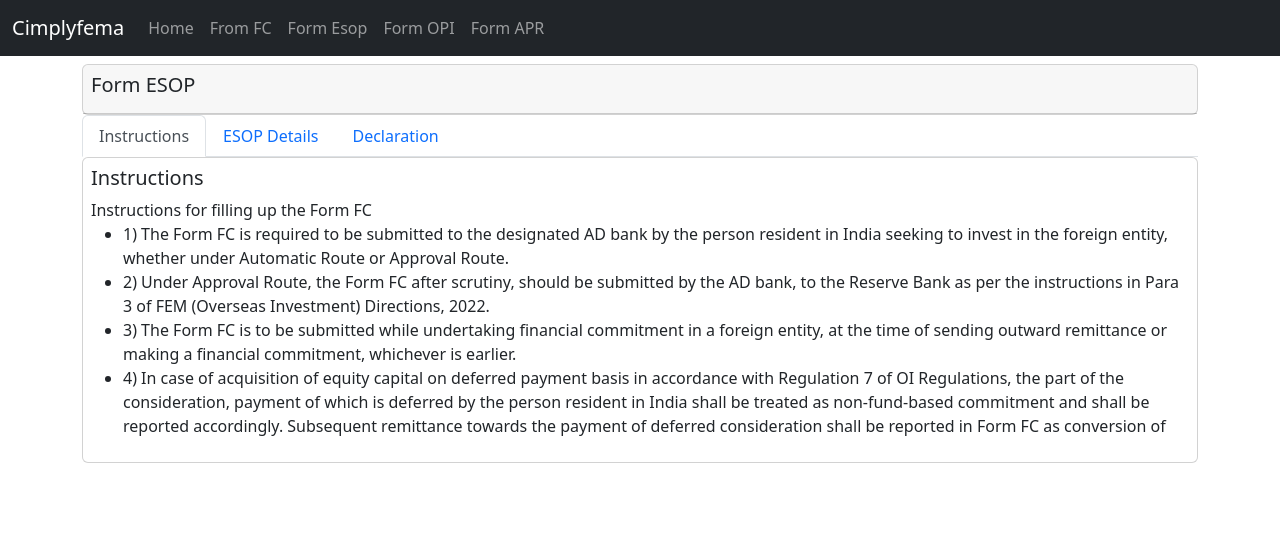
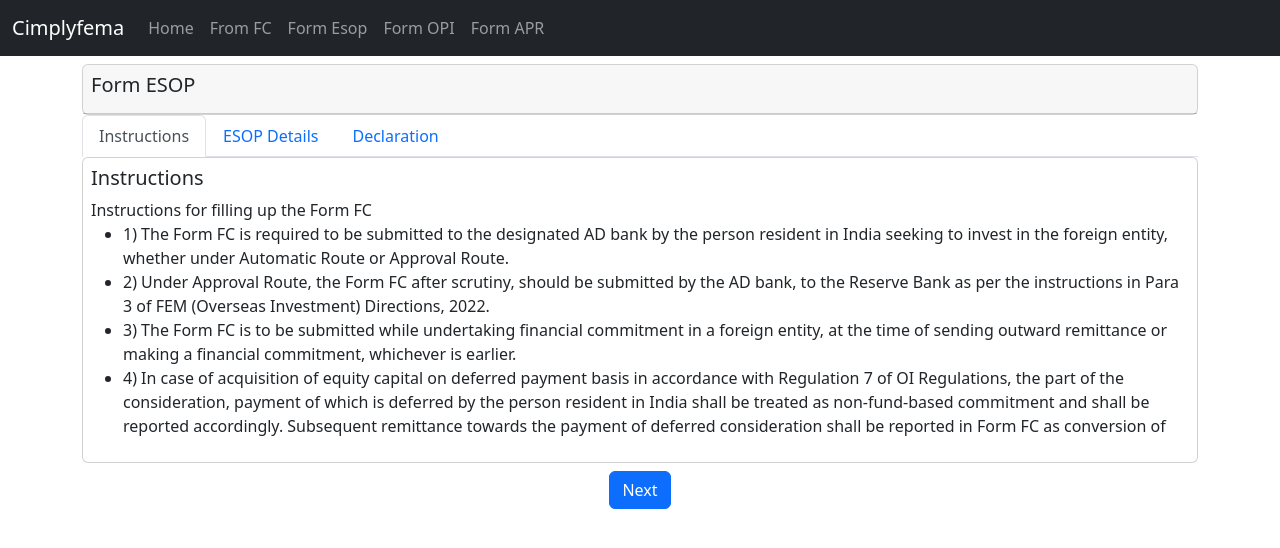
Before and after one commit to gouravbhardwajkarnal/cimplyfema_app, an Angular app: page /form-esop in a window 1280 px wide. Shown: the top 548 px of the page. Built offline with nearby package versions, Linux system fonts and the light colour scheme.

Commit message:
OPI from next back btn

```diff
--- a/src/app/components/form-esop/form-esop.component.html
+++ b/src/app/components/form-esop/form-esop.component.html
@@ -4,8 +4,9 @@
             <h5> Form ESOP</h5>
         </div>
     </div>
+
     <form [formGroup]="esopFormlist" (ngSubmit)="onSubmitESOPFrom()">
-        <tabset #tabset>
+        <tabset #tabset (click)="confirmTabSwitch($event)">
             <tab heading="Instructions">
                 <div class="card p-2">
                     <h5>Instructions</h5>
@@ -238,7 +239,7 @@
                                         maxlength="10"
                                         [class.is-invalid]="esopFormlist.get('Value_of_Shares').invalid && (esopFormlist.get('Value_of_Shares').dirty ||esopFormlist.get('Value_of_Shares').touched)">
                                 </div>
-                               <!--  <div class="col-lg-12 text-center">
+                                <!--  <div class="col-lg-12 text-center">
                                     <button (click)='NextTab(0)'>Next</button>
 
                                 </div> -->
@@ -348,5 +349,10 @@
                 </div>
             </tab>
         </tabset>
+
     </form>
+    <div class="col-lg-12 text-center mt-2 mb-3">
+        <input type="button" *ngIf="btnBack" (click)="btnBackchange()" class="btn btn-primary me-1" value="Back">
+        <input type="button" *ngIf="btnNext" (click)="changeTab()" class="btn btn-primary" value="Next">
+    </div>
 </div>
--- a/src/app/components/form-esop/form-esop.component.ts
+++ b/src/app/components/form-esop/form-esop.component.ts
@@ -1,7 +1,9 @@
-import { Component, OnInit } from '@angular/core';
-import { FormControl, FormGroup, Validators,FormArray } from '@angular/forms';
+import { Component, OnInit, ViewChild } from '@angular/core';
+import { FormControl, FormGroup, Validators, FormArray } from '@angular/forms';
 import { ActivatedRoute } from '@angular/router';
 import { ApiService } from 'src/app/service/api.service';
+import { TabsetComponent, TabDirective } from 'ngx-bootstrap/tabs';
+
 
 @Component({
   selector: 'app-form-esop',
@@ -9,52 +11,54 @@ import { ApiService } from 'src/app/service/api.service';
   styleUrls: ['./form-esop.component.css']
 })
 export class FormEsopComponent implements OnInit {
- esopFormlist:FormGroup
- CountryList: any=[];
-  constructor(private readonly route: ActivatedRoute,private apiService: ApiService) {
+  @ViewChild('tabset') tabset: any;
+  esopFormlist: FormGroup
+  CountryList: any = [];
+  constructor(private readonly route: ActivatedRoute, private apiService: ApiService) {
     // this.readCountry();
   }
-  foreigninvestmentProject=[
-    {id:'1',Type:'Yes'},
-    {id:'2',Type:'No'}
+  foreigninvestmentProject = [
+    { id: '1', Type: 'Yes' },
+    { id: '2', Type: 'No' }
   ]
-  Shareholding=[
-    {id:'1',Type:'Yes'},
-    {id:'2',Type:'No'}
+  Shareholding = [
+    { id: '1', Type: 'Yes' },
+    { id: '2', Type: 'No' }
   ]
-  submitted=false;
+  submitted = false;
   ngOnInit(): void {
-    this.esopFormlist=new FormGroup(
+
+    this.esopFormlist = new FormGroup(
       {
-        'NameofinvesteeCompany':new FormControl('',Validators.required),
-        'CIN_LIP':new FormControl('',Validators.required),
-        'PanNo':new FormControl('',[Validators.required,Validators.pattern('^[A-Za-z]{5}[0-9]{4}[A-Za-z]$')]),
-        'ESOP_Scheme_Name':new FormControl('',Validators.required),
-        'BR_EGM_Circular':new FormControl('',Validators.required),
-        'Date_Resolution':new FormControl('',Validators.required),
-        'Entry_Route':new FormControl('Automatic Route',Validators.required),
-        'Applicable_Sectoral_Cap':new FormControl('20',Validators.required),
-        'foreigninvestmentproject':new FormControl('',Validators.required),
-        'Shareholdingpattern':new FormControl('',Validators.required),
-        'Full_Name_Grantee':new FormControl('',Validators.required),
-        'Date_of_Issue':new FormControl('',Validators.required),
-        'Number_ESOP_Granted':new FormControl('',Validators.required),
-        'Country':new FormControl('',Validators.required),
-        'ResidentialStatus':new FormControl('',Validators.required),
-        'SubsidiarySDS':new FormControl('',Validators.required),
-        'Pre_determined_issue_price':new FormControl('',Validators.required),
-        'Conversion_ratio':new FormControl('',Validators.required),
-        'Equivalent_equity_shares':new FormControl('',Validators.required),
-        'Facevalue_equity_shares':new FormControl('',Validators.required),
-        'Value_of_Shares':new FormControl('',Validators.required),
-        'Non_Debt_Instruments':new FormControl('true'),
-        'sectoral_cap_statutory':new FormControl('true'),
-        'Indian_companies_reconstruction':new FormControl('true'),
-        'PMLA_UAPA':new FormControl('true'),
-        'enclose_documents':new FormControl('true'),
-        'certificate_Company_Secretary':new FormControl('true'),
-        'SEBI_registered':new FormControl('true'),
-        'necessary_documents':new FormControl('true')
+        'NameofinvesteeCompany': new FormControl('', Validators.required),
+        'CIN_LIP': new FormControl('', Validators.required),
+        'PanNo': new FormControl('', [Validators.required, Validators.pattern('^[A-Za-z]{5}[0-9]{4}[A-Za-z]$')]),
+        'ESOP_Scheme_Name': new FormControl('', Validators.required),
+        'BR_EGM_Circular': new FormControl('', Validators.required),
+        'Date_Resolution': new FormControl('', Validators.required),
+        'Entry_Route': new FormControl('Automatic Route', Validators.required),
+        'Applicable_Sectoral_Cap': new FormControl('20', Validators.required),
+        'foreigninvestmentproject': new FormControl('', Validators.required),
+        'Shareholdingpattern': new FormControl('', Validators.required),
+        'Full_Name_Grantee': new FormControl('', Validators.required),
+        'Date_of_Issue': new FormControl('', Validators.required),
+        'Number_ESOP_Granted': new FormControl('', Validators.required),
+        'Country': new FormControl('', Validators.required),
+        'ResidentialStatus': new FormControl('', Validators.required),
+        'SubsidiarySDS': new FormControl('', Validators.required),
+        'Pre_determined_issue_price': new FormControl('', Validators.required),
+        'Conversion_ratio': new FormControl('', Validators.required),
+        'Equivalent_equity_shares': new FormControl('', Validators.required),
+        'Facevalue_equity_shares': new FormControl('', Validators.required),
+        'Value_of_Shares': new FormControl('', Validators.required),
+        'Non_Debt_Instruments': new FormControl('true'),
+        'sectoral_cap_statutory': new FormControl('true'),
+        'Indian_companies_reconstruction': new FormControl('true'),
+        'PMLA_UAPA': new FormControl('true'),
+        'enclose_documents': new FormControl('true'),
+        'certificate_Company_Secretary': new FormControl('true'),
+        'SEBI_registered': new FormControl('true'),
+        'necessary_documents': new FormControl('true')
       }
     )
   }
@@ -63,20 +67,18 @@ export class FormEsopComponent implements OnInit {
       this.CountryList = data;
     });
   }
-  CounEquivalentEquityShares()
-  {
-     if(this.esopFormlist.value.Number_ESOP_Granted !='' && this.esopFormlist.value.Conversion_ratio !='')
-     {
-      var Number_ESOP=this.esopFormlist.value.Number_ESOP_Granted;
-      var Conversion_ratio=this.esopFormlist.value.Conversion_ratio;
-      var result=Number_ESOP*Conversion_ratio;
+  CounEquivalentEquityShares() {
+    if (this.esopFormlist.value.Number_ESOP_Granted != '' && this.esopFormlist.value.Conversion_ratio != '') {
+      var Number_ESOP = this.esopFormlist.value.Number_ESOP_Granted;
+      var Conversion_ratio = this.esopFormlist.value.Conversion_ratio;
+      var result = Number_ESOP * Conversion_ratio;
 
-      setTimeout(()=>{
+      setTimeout(() => {
         this.esopFormlist
           .valueChanges
-      .subscribe( _ => {
-          this.esopFormlist.get( 'Equivalent_equity_shares' ).patchValue( result, {emitEvent: false} );
-      } );
+          .subscribe(_ => {
+            this.esopFormlist.get('Equivalent_equity_shares').patchValue(result, { emitEvent: false });
+          });
       }, 1000);
 
     }
@@ -84,26 +86,23 @@ export class FormEsopComponent implements OnInit {
     //this.CountValueofShares();
   }
 
-  CountValueofShares()
-  {
-    if(this.esopFormlist.value.Equivalent_equity_shares !='' && this.esopFormlist.value.Facevalue_equity_shares !='')
-    {
-     var resultJ=this.esopFormlist.value.Equivalent_equity_shares*this.esopFormlist.value.Facevalue_equity_shares;
+  CountValueofShares() {
+    if (this.esopFormlist.value.Equivalent_equity_shares != '' && this.esopFormlist.value.Facevalue_equity_shares != '') {
+      var resultJ = this.esopFormlist.value.Equivalent_equity_shares * this.esopFormlist.value.Facevalue_equity_shares;
       /* this.esopFormlist.patchValue({
         'Value_of_Shares':resultJ
       }); */
     }
   }
 
-  onSubmitESOPFrom()
-  {
+  onSubmitESOPFrom() {
     if (this.esopFormlist.invalid) {
       for (const control of Object.keys(this.esopFormlist.controls)) {
         this.esopFormlist.controls[control].markAsTouched();
       }
       return;
     }
-    else{
+    else {
       return this.apiService.createFormEsop(this.esopFormlist.value).subscribe({
         complete: () => {
           alert('FromEsop successfully created!');
@@ -115,7 +114,65 @@ export class FormEsopComponent implements OnInit {
         },
       });
     }
+  }
 
+  Tabindexc:number=0;
+  confirmTabSwitch(event) {
+    debugger
+    this.tabset.tabs.forEach((item, index) => {
+      if (item.heading == event.target.innerText) {
+        localStorage.setItem("tabIndex", JSON.stringify(index));
+        this.Tabindexc=index;
+      }
+
+    });
+
+  }
+  btnNext:boolean=true;
+  btnBack:boolean=false;
+  changeTab() {
+    debugger
+    if(this.Tabindexc==0)
+    {
+      this.tabset.tabs[1].active = true;
+      this.Tabindexc=1;
+      this.btnBack=true;
+    }
+    else
+    {
+      if(this.Tabindexc<2){
+        this.Tabindexc=this.Tabindexc+1;
+        this.tabset.tabs[this.Tabindexc].active = true;
+        this.btnBack=true;
+        if(this.Tabindexc==2)
+        {
+          this.btnNext=false;
+        }
+      }
+    }
+ }
+ btnBackchange()
+ {
+  debugger
+    if(this.Tabindexc==0)
+    {
+      this.tabset.tabs[1].active = true;
+      this.Tabindexc=1;
+    }
+    else
+    {
+      if(this.Tabindexc<=2){
+        this.btnNext=true;
+        this.Tabindexc=this.Tabindexc-1;
+        this.tabset.tabs[this.Tabindexc].active = true;
+        if(this.Tabindexc==0)
+        {
+          this.btnBack=false;
+          this.btnNext=true;
+
+        }
+      }
+    }
  }
 
 }
```
Lines whose indentation alone changed are shown as unchanged.
